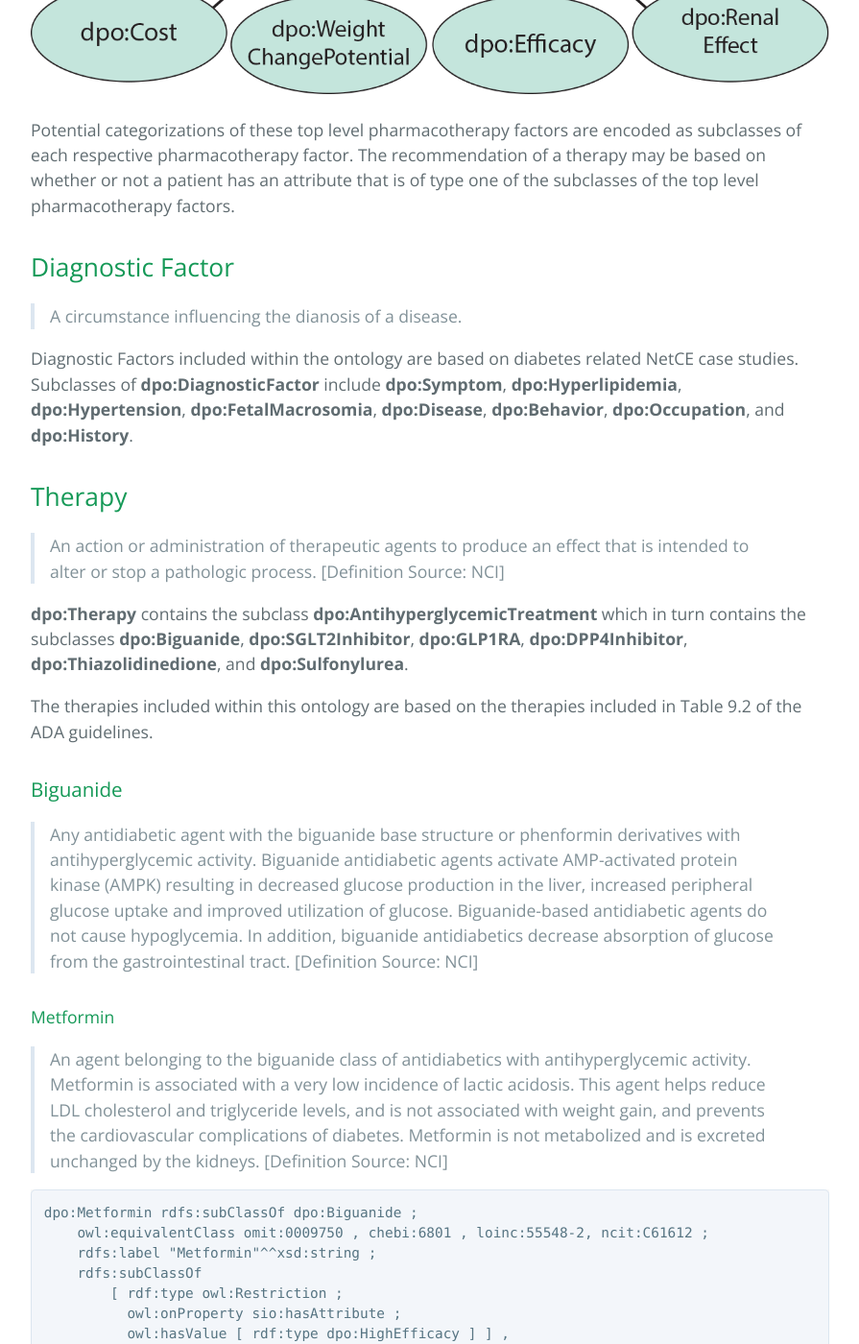
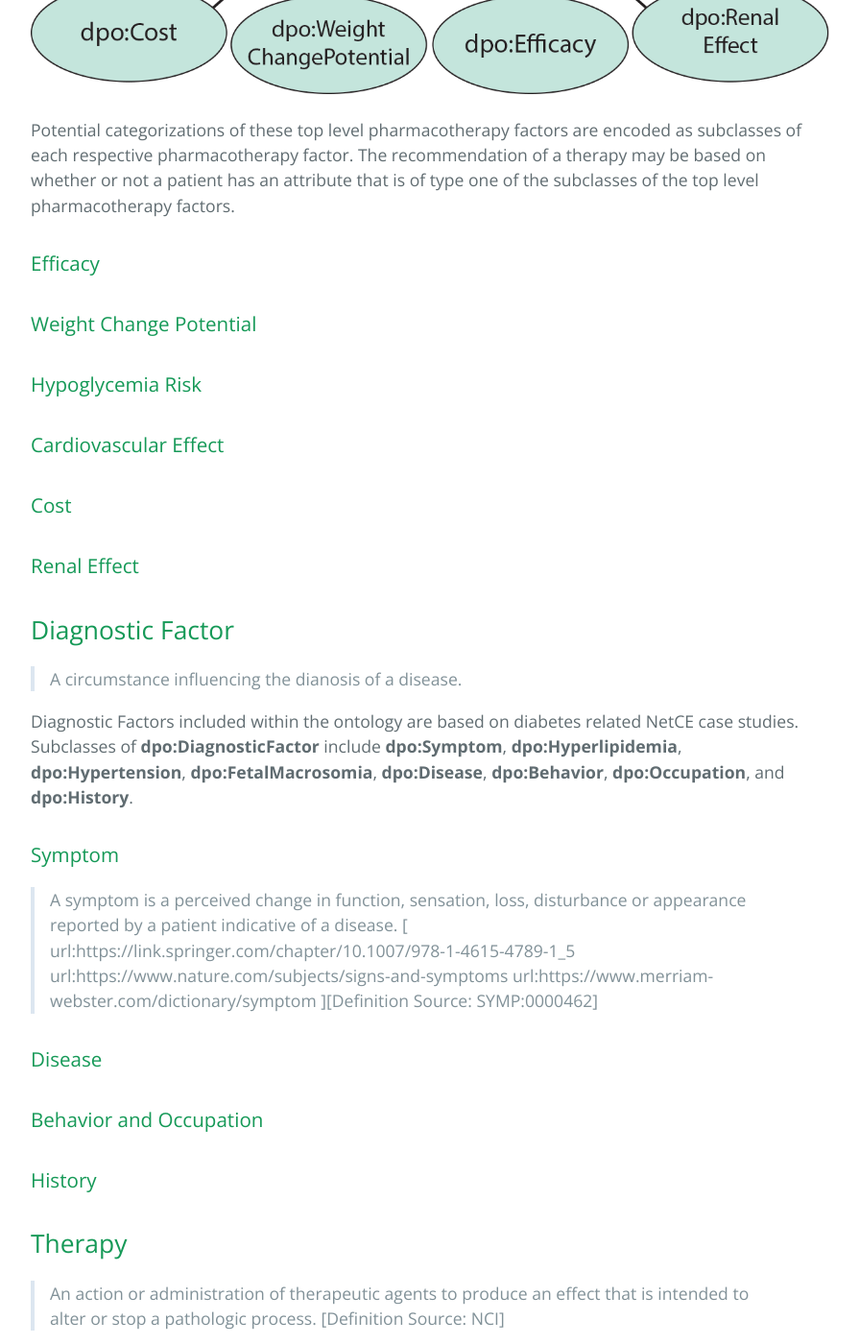
Before and after one commit to tetherless-world/diabetes-pharmacology-ontology, a Jekyll site: the page built from docs/index.md, in a window 1280 px wide and 1400 px high, scrolled down 2693 px. Shown: the whole window at 96% size, without its empty margins (192-1087 px from the left). Built offline with Jekyll 4.4.1, drawn with Linux system fonts in a browser that asks for light colours; our own code applies the rules of GitHub Pages for plain Markdown files; some of the changed text lies outside the part shown.

Commit message:
added some subsections

```diff
--- a/docs/index.md
+++ b/docs/index.md
@@ -50,10 +50,31 @@ The Pharmacotherapy Factors included in this ontology are based on those include
 
 Potential categorizations of these top level pharmacotherapy factors are encoded as subclasses of each respective pharmacotherapy factor. The recommendation of a therapy may be based on whether or not a patient has an attribute that is of type one of the subclasses of the top level pharmacotherapy factors.
 
+### Efficacy
+
+### Weight Change Potential
+
+### Hypoglycemia Risk
+
+### Cardiovascular Effect
+
+### Cost
+
+### Renal Effect
+
 ## Diagnostic Factor
 > A circumstance influencing the dianosis of a disease.
 
 Diagnostic Factors included within the ontology are based on diabetes related NetCE case studies. Subclasses of **dpo:DiagnosticFactor** include **dpo:Symptom**, **dpo:Hyperlipidemia**, **dpo:Hypertension**, **dpo:FetalMacrosomia**, **dpo:Disease**, **dpo:Behavior**, **dpo:Occupation**, and **dpo:History**.
+
+### Symptom
+> A symptom is a perceived change in function, sensation, loss, disturbance or appearance reported by a patient indicative of a disease. [ url:https://link.springer.com/chapter/10.1007/978-1-4615-4789-1_5 url:https://www.nature.com/subjects/signs-and-symptoms url:https://www.merriam-webster.com/dictionary/symptom ][Definition Source: SYMP:0000462]
+
+### Disease
+
+### Behavior and Occupation
+
+### History
 
 ## Therapy
 > An action or administration of therapeutic agents to produce an effect that is intended to alter or stop a pathologic process. [Definition Source: NCI]
@@ -240,4 +261,15 @@ The measurement finding branch contains categorizations that can be made based o
 
 ![pto:MeasurementFinding](./assets/images/MeasurementFinding.png)
 
-The measurement finding categorizations included in the ontology were based on measurement values found in the diabetes related NetCE case studies.
+The measurement finding categorizations included in the ontology are based on measurement values found in the diabetes related NetCE case studies.
+
+### Weight Related Finding
+
+
+### Blood Glucose Related Finding
+
+
+### Cholesterol Related Finding
+
+
+### Triglyceride Related Finding
```
